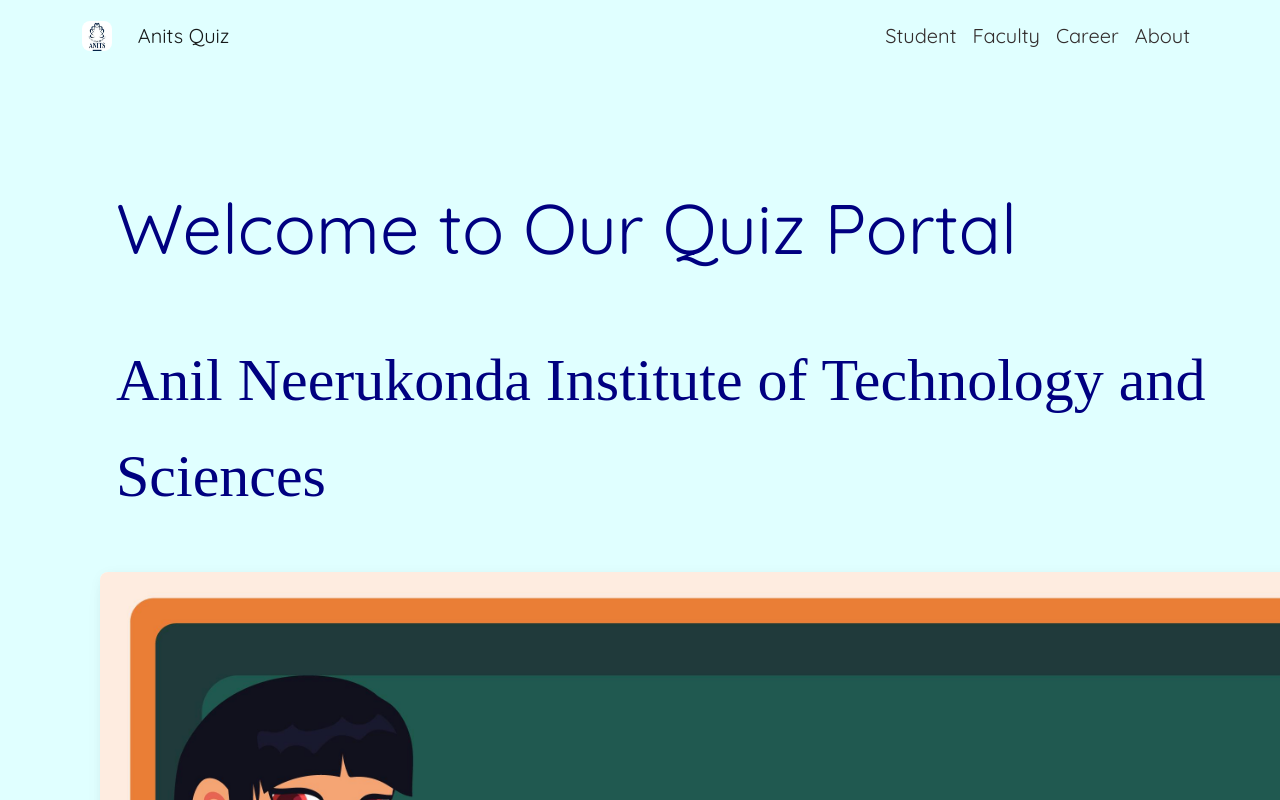
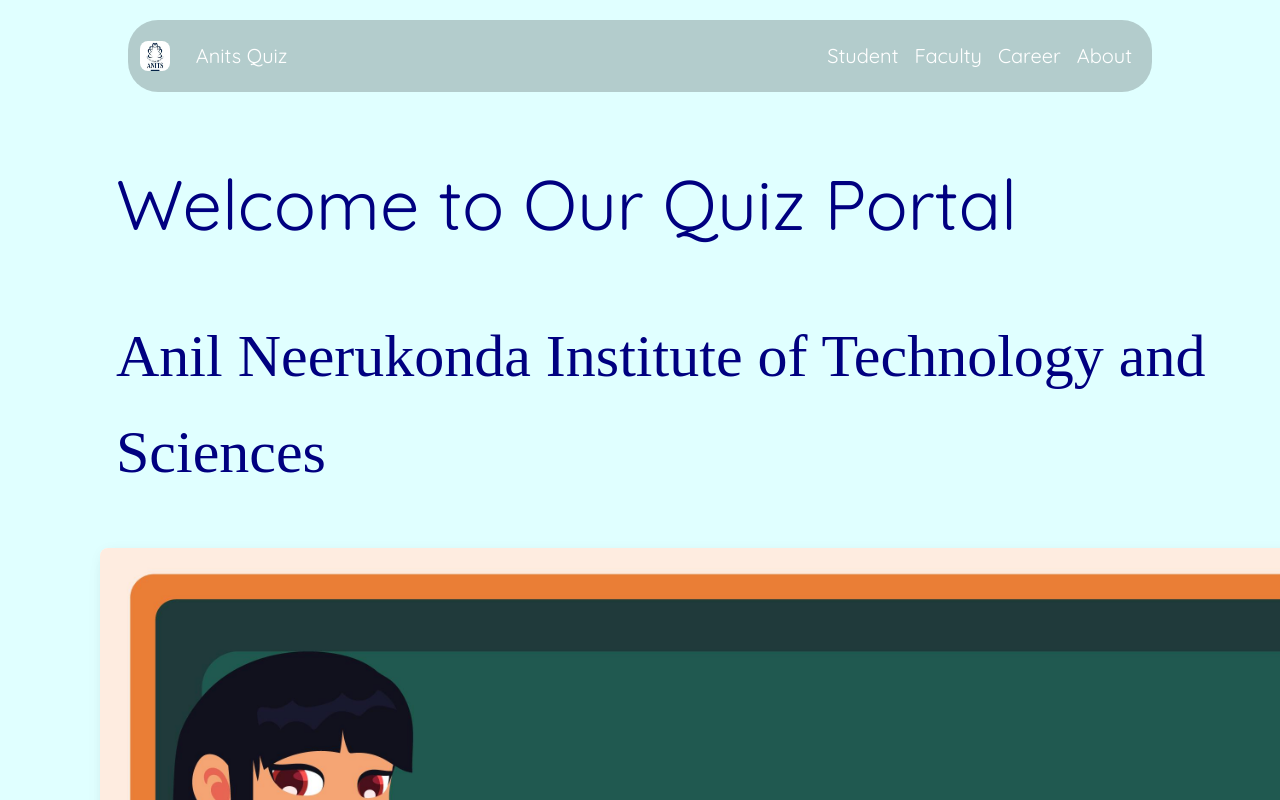
Before and after one commit to Anudeep0110/anitsquizapp, a React (Create React App) app: page / in a window 1280 px wide. Shown: the top 800 px of the page. Built offline with nearby package versions, Linux system fonts and the light colour scheme; a web font is replaced by a local one.

Commit message:
Bugs Fixed

```diff
--- a/src/Components/About.js
+++ b/src/Components/About.js
@@ -29,7 +29,7 @@
             </div>
             <div className='d-flex flex-column h-100'>
                 <Fade cascade duration={2000} direction='down'>
-                <p className='h1 text-center p-5' style={{fontSize:'50px'}}>Meet the Team</p>
+                <p className='h1 text-center p-5' style={{fontSize:'50px',marginTop:100}}>Meet the Team</p>
                 </Fade>
                 <div className='d-flex justify-content-center flex-wrap' style={{gap:'90px'}}>
                     <Fade cascade duration={2000} direction='left'>
--- a/src/Components/Header.js
+++ b/src/Components/Header.js
@@ -39,7 +39,7 @@
 
   return (
     <>
-    <div className='d-flex justify-content-between'>
+    <div className='d-flex justify-content-between mt-5'>
       <div className='home-text d-flex flex-column' style={{gap:40}}>
         <Fade cascade damping={.2} direction='left' duration={2000}>
           <div>
--- a/src/Components/NavbarComp.js
+++ b/src/Components/NavbarComp.js
@@ -36,7 +36,9 @@
 
   return (
     <>
-        <Navbar variant={params.color} expand="sm" className='shadow shadow-0 h5 text-dark pt-3' style={{fontFamily:"QuickSand"}}>
+    <div className='d-flex justify-content-center'>
+      <div style={{width:'80vw',zIndex:100,backgroundColor:"rgba(0,0,0,.2)",marginInline:"auto",marginBlock:20,borderRadius:30,position:"fixed",top:0}}>
+        <Navbar variant={'dark'} expand="sm" className='shadow shadow-0 h5 text-dark pt-3' style={{fontFamily:"QuickSand"}}>
             <Container className='rb'>
             <Navbar.Brand href='/'>
             <img
@@ -51,15 +53,17 @@
             <Navbar.Toggle aria-controls="basic-navbar-nav"></Navbar.Toggle>
             <Navbar.Collapse>
                 <Nav className='ms-auto'>
-                    <Nav.Item style={{cursor:"pointer"}} onClick={Slogin} className={`${params.textColor}  m-2`}>Student</Nav.Item>
-                    <Nav.Item style={{cursor:"pointer"}} onClick={Flogin} className={`${params.textColor}  m-2`}>Faculty</Nav.Item>
-                    <Nav.Item style={{cursor:"pointer"}} className={`${params.textColor}  m-2`} onClick={() => navigate('/career')}>Career</Nav.Item>
-                    <Nav.Item style={{cursor:"pointer"}} onClick = {() => navigate('/about')} className={`${params.textColor}  m-2`}>About</Nav.Item>
-                    {(Cookies.get('uname')!==undefined || Cookies.get('uname')!==undefined)?<Nav.Item style={{cursor:"pointer"}} className={`${params.textColor}  m-2`} onClick={Logout}>Logout</Nav.Item>:<></>}
+                    <Nav.Item style={{cursor:"pointer"}} onClick={Slogin} className={`text-white  m-2`}>Student</Nav.Item>
+                    <Nav.Item style={{cursor:"pointer"}} onClick={Flogin} className={`text-white  m-2`}>Faculty</Nav.Item>
+                    <Nav.Item style={{cursor:"pointer"}} className={`text-white  m-2`} onClick={() => navigate('/career')}>Career</Nav.Item>
+                    <Nav.Item style={{cursor:"pointer"}} onClick = {() => navigate('/about')} className={`text-white  m-2`}>About</Nav.Item>
+                    {(Cookies.get('uname')!==undefined || Cookies.get('uname')!==undefined)?<Nav.Item style={{cursor:"pointer"}} className={`text-white  m-2`} onClick={Logout}>Logout</Nav.Item>:<></>}
                 </Nav>
             </Navbar.Collapse>
             </Container>
-        </Navbar>
+          </Navbar>
+        </div>
+        </div>
     </>
   )
 }
--- a/src/Components/SQuiz.js
+++ b/src/Components/SQuiz.js
@@ -145,7 +145,7 @@
         </>:
     <div className='d-flex flex-column flex-wrap ques' style={{height:"100vh",width:"100%",background:"linear-gradient(to right,#cfd9df,#e2ebf0)"}}>
         <div className='d-flex p-4 justify-content-around'>
-            <p className='h2 ps-5 text-dark' style={{fontFamily:'QuickSand'}}>JAVA MCQ's</p>
+            <p className='h2 ps-5 text-dark' style={{fontFamily:'QuickSand'}}>{location.state.quizName}</p>
             <p className='h5 text-dark' style={{fontFamily:"QuickSand"}} id='timer'><Timer duration = {duration} onTimeOver = {handleTimeOver}/></p>
         </div>
         <div className='d-flex flex-column justify-content-start pt-5' style={{gap:60}}>
--- a/src/FacultyComponents/Fdashboard.js
+++ b/src/FacultyComponents/Fdashboard.js
@@ -55,7 +55,7 @@
             <div className='d-flex flex-column fdash w-100'>
                 <Fade cascade duration={2000}>
                 <div className=' p-5 m-5 text-center'>
-                    <p className='h1' style={{fontWeight:"600"}}>Welcome {usr} ,</p>
+                    <p className='h1 mt-5' style={{fontWeight:"600"}}>Welcome {usr} ,</p>
                 </div>
                 </Fade>
                 <div className='d-flex flex-column'>
--- a/src/StudentComponents/AttempQuiz.js
+++ b/src/StudentComponents/AttempQuiz.js
@@ -47,7 +47,7 @@
     },[stime,etime])
     console.log((etime)>new Date().toLocaleTimeString({hour12:true}));
     const Attempt = () => {
-        navigation('/student/quizqs',{state:{quizid:location.state.quizid,subId:res.subId,marks:marks,duration:res.duration}})
+        navigation('/student/quizqs',{state:{quizid:location.state.quizid,subId:res.subId,marks:marks,duration:res.duration,quizName:res.QuizName}})
     }
 
 
--- a/src/StudentComponents/SDash.js
+++ b/src/StudentComponents/SDash.js
@@ -62,7 +62,7 @@
         </div>
         <Fade cascade duration={4000}>
         <div className='w-100 mt-5 pt-5'>
-            <p className='text-center' style={{fontFamily:"QuickSand",fontWeight:800,fontSize:40}}>Welcome {sname}</p>
+            <p className='text-center mt-5' style={{fontFamily:"QuickSand",fontWeight:800,fontSize:40}}>Welcome {sname}</p>
         </div>
         </Fade>
         <div className='ps-5 mb-0 mt-5 pt-5'>
```
